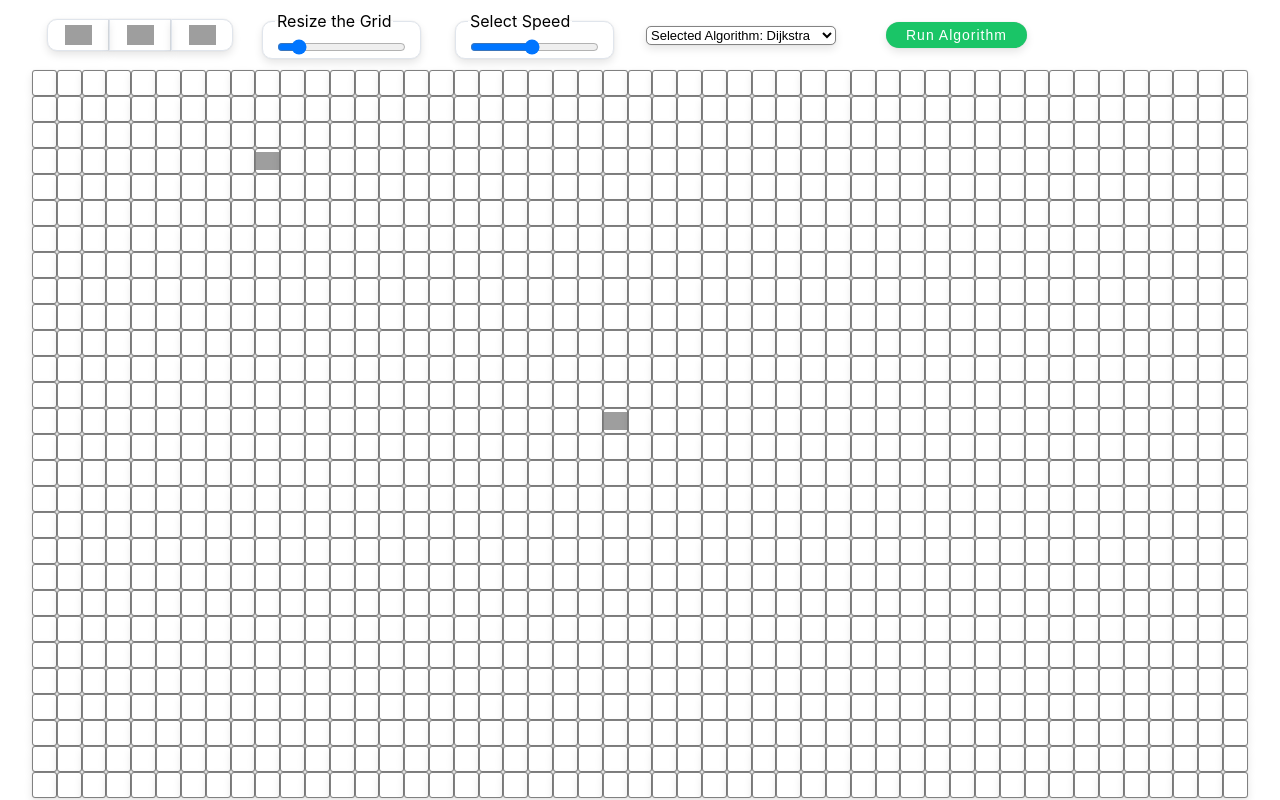
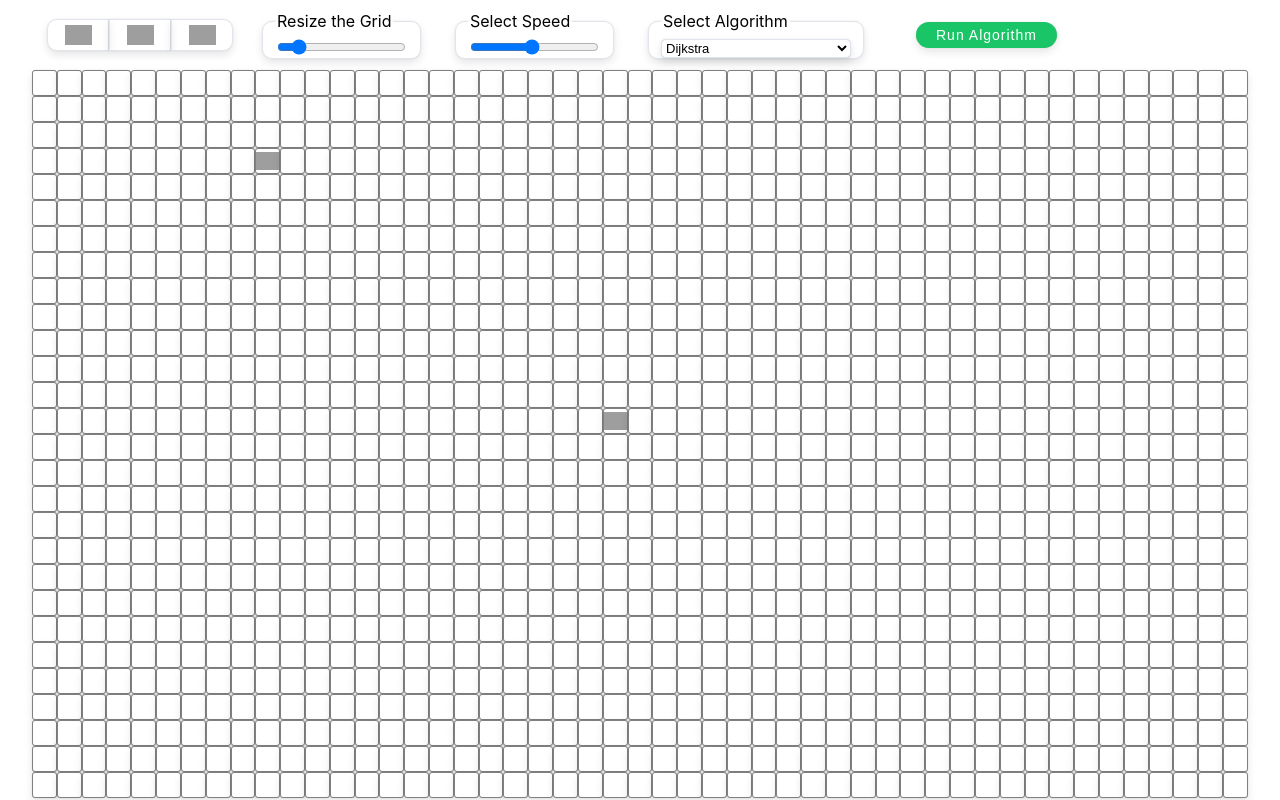
Before and after one commit to kdmladenov/Algorithms-Visualizer, a React (Create React App) app: page / in a window 1280 px wide. Built offline with nearby package versions, Linux system fonts and the light colour scheme; grey boxes are pictures that could not be loaded.

Commit message:
Updated Algorithm Dropdown

```diff
--- a/src/components/pathfinder/Header.js
+++ b/src/components/pathfinder/Header.js
@@ -30,6 +30,7 @@ const Header = () => {
           </div>
         ))}
       </form>
+
       <fieldset>
         <legend>Resize the Grid</legend>
         <input
@@ -42,6 +43,7 @@ const Header = () => {
           max="10"
         />
       </fieldset>
+
       <fieldset>
         <legend>Select Speed</legend>
         <input
@@ -54,6 +56,9 @@ const Header = () => {
           max="20"
         />
       </fieldset>
+
+      <fieldset>
+        <legend>Select Algorithm</legend>
         <select
           className="dropdown_select"
           name={selectedAlgorithm}
@@ -61,15 +66,13 @@ const Header = () => {
             setSelectedAlgorithm(e.target.value);
           }}
         >
-        <option value="">{`Selected Algorithm: ${selectedAlgorithm}`}</option>
-        {['Dijkstra', 'A-Star', 'Dept First Search']
-          .filter((option) => option !== selectedAlgorithm)
-          .map((item) => (
+          {['Dijkstra', 'A-Star', 'Dept First Search'].map((item) => (
             <option key={item} value={item}>
               {item}
             </option>
           ))}
         </select>
+      </fieldset>
 
       <button
         onClick={() =>
--- a/src/components/pathfinder/styles/Header.css
+++ b/src/components/pathfinder/styles/Header.css
@@ -76,7 +76,7 @@
 
 .header select.dropdown_select {
   width: 190px;
-  border: 1px solid var(--gray_dark);
+  border: 1px solid var(--gray);
   border-radius: 5px;
   background: var(--white);
   font-size: 13px;
```
Lines whose indentation alone changed are shown as unchanged.
